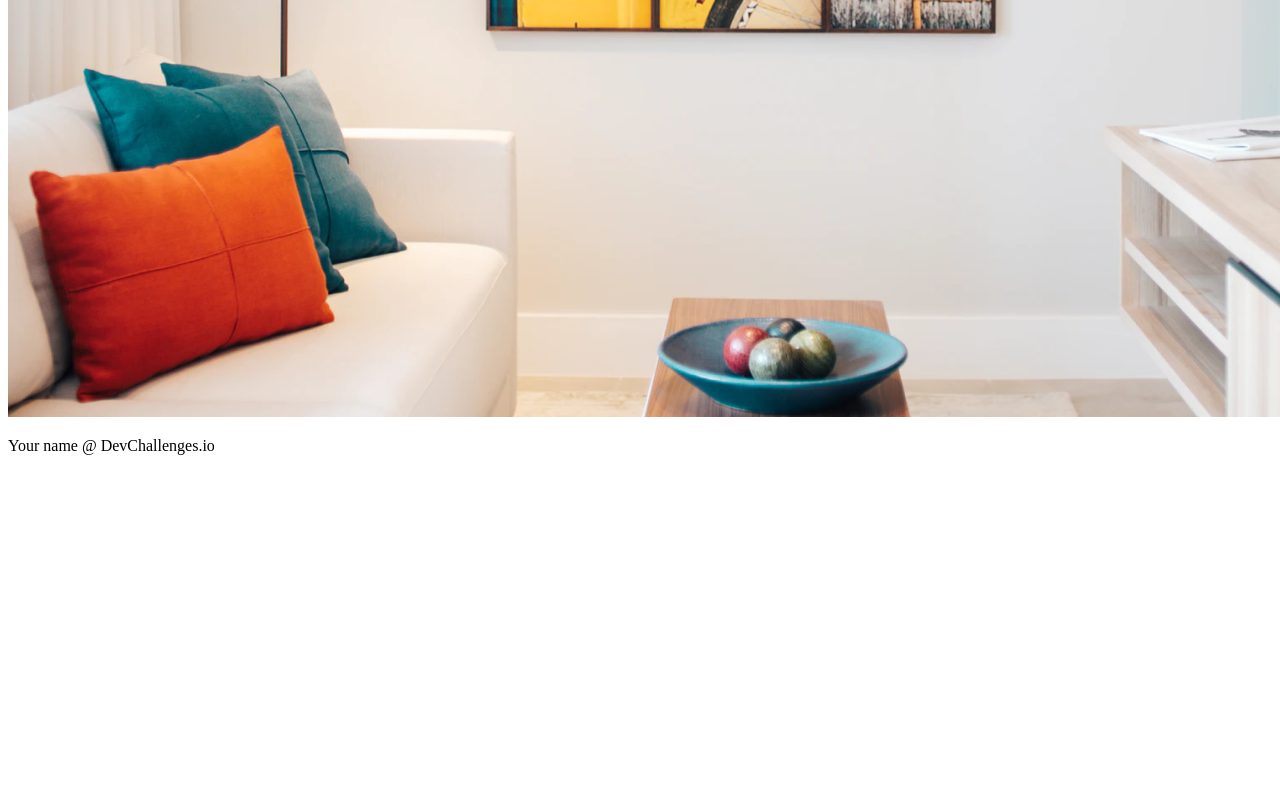
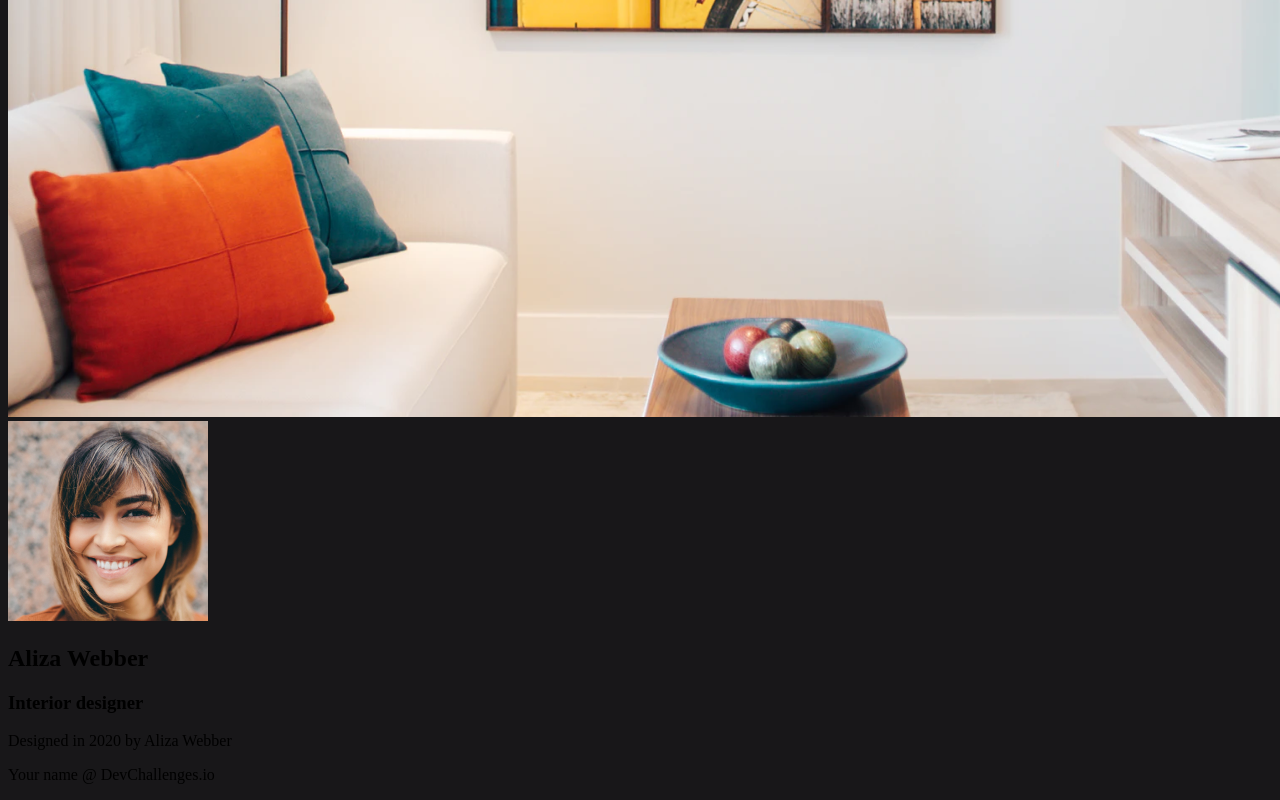
Before and after one commit to victorcr87/interior-consultant-master, a plain HTML site: page index.html in a window 1280 px wide. Shown: the part 926-1726 px from the top of the page. Before the commit the page ends 1397 px from the top, so only its background shows below. Drawn offline with nearby package versions, Linux system fonts and the light colour scheme; files that its build step writes are made by us from their sources.

Commit message:
Added html skeleton

```diff
--- a/index.html
+++ b/index.html
@@ -33,8 +33,16 @@
       <section class="pics">
         <img src="./imgs/photo1.png" alt="Modern living room" class="image" />
         <div class="card">
-          <div class="card-user"></div>
-          <p class="card-text"></p>
+          <div class="card-user">
+            <img
+              src="./imgs/photo2.png"
+              alt="Profile picture"
+              class="card-user__picture"
+            />
+            <h2 class="card-user__name">Aliza Webber</h2>
+            <h3 class="card-user__job">Interior designer</h3>
+          </div>
+          <p class="card-text">Designed in 2020 by Aliza Webber</p>
         </div>
       </section>
     </main>
--- a/scss/style.scss
+++ b/scss/style.scss
@@ -0,0 +1,3 @@
+body {
+  background: #181719;
+}
```
Also changed, not shown: scss/style.css (added), 1 other file.
